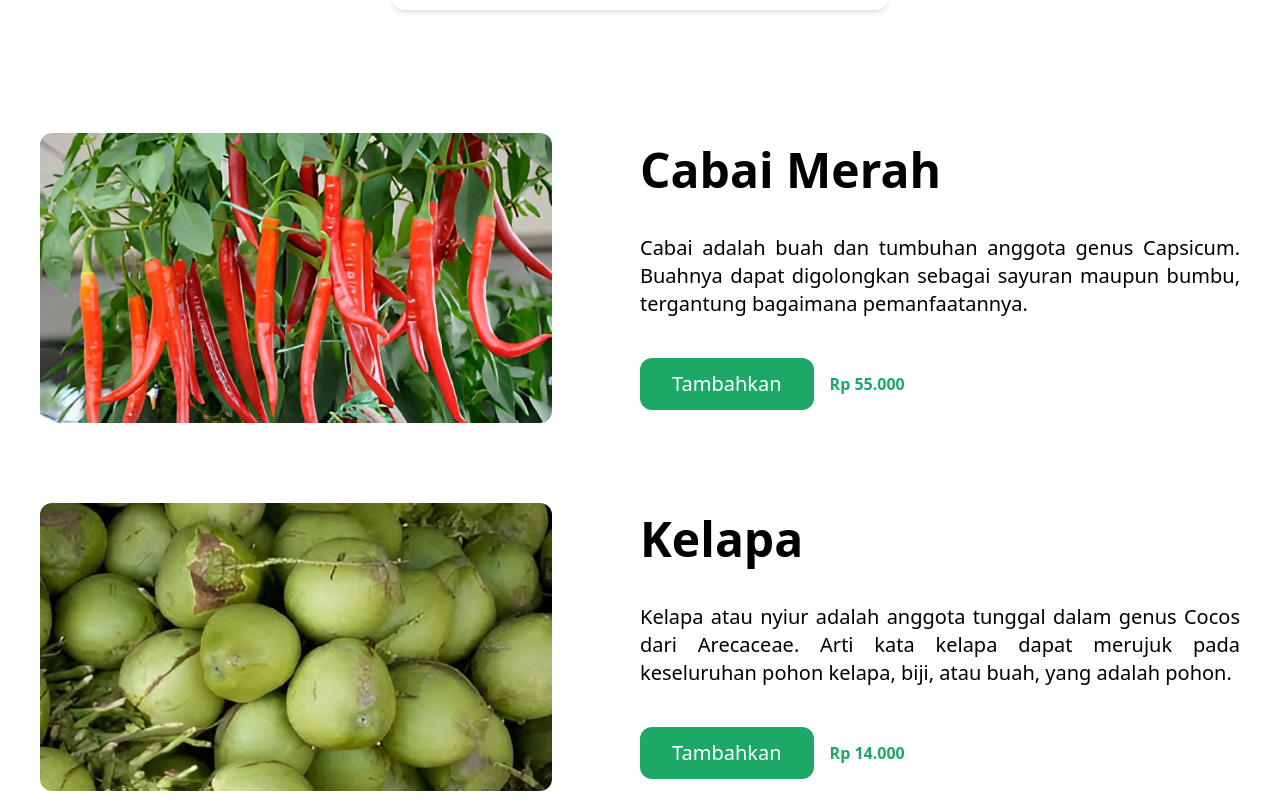
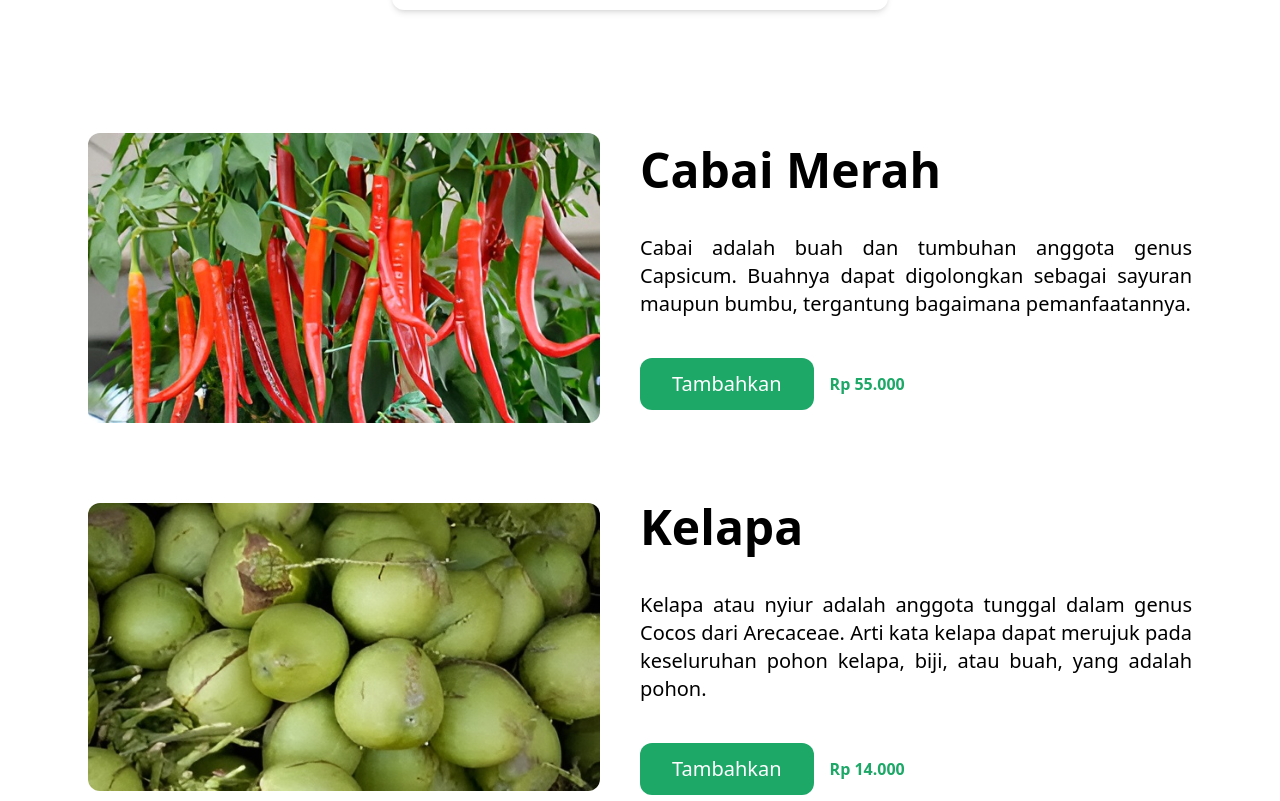
Before and after one commit to anggaraptra/wonderfull-bali, a React (Vite) app: page /gianyar in a window 1280 px wide. Shown: the part 899-1700 px from the top of the page. Built offline with nearby package versions, Linux system fonts and the light colour scheme; the HTML template or start-up script is replaced by a standard one.

Commit message:
update: update padding

```diff
--- a/src/pages/AgricultureDetails/Gianyar.jsx
+++ b/src/pages/AgricultureDetails/Gianyar.jsx
@@ -16,7 +16,7 @@ export default function Gianyar() {
         <ShippingCard />
       </Section>
       <Section className="w-full p-10 pt-40 pb-28 dark:bg-gray-800 transition-all">
-        <div className="flex flex-col gap-16 md:gap-20 dark:text-white transition-all">
+        <div className="flex flex-col gap-16 md:gap-20 px-12 dark:text-white transition-all">
           <div className="flex flex-col gap-6 md:grid md:grid-cols-2 md:gap-0">
             <div className="max-w-lg">
               <img src="/img/agriculture/cabai_merah.jpg" alt="" className="h-auto max-w-full rounded-xl" />
--- a/src/pages/AgricultureDetails/Kintamani.jsx
+++ b/src/pages/AgricultureDetails/Kintamani.jsx
@@ -16,7 +16,7 @@ export default function Kintamani() {
         <ShippingCard />
       </Section>
       <Section className="w-full p-10 pt-40 pb-28 dark:bg-gray-800 transition-all">
-        <div className="flex flex-col gap-16 md:gap-20 dark:text-white transition-all">
+        <div className="flex flex-col gap-16 md:gap-20 px-12 dark:text-white transition-all">
           <div className="flex flex-col gap-6 md:grid md:grid-cols-2 md:gap-0">
             <div className="max-w-lg">
               <img src="/img/agriculture/jeruk_kintamani.jpg" alt="" className="h-auto max-w-full rounded-xl" />
--- a/src/pages/AgricultureDetails/Tabanan.jsx
+++ b/src/pages/AgricultureDetails/Tabanan.jsx
@@ -16,7 +16,7 @@ export default function Tabanan() {
         <ShippingCard />
       </Section>
       <Section className="w-full p-10 pt-40 pb-28 dark:bg-gray-800 transition-all">
-        <div className="flex flex-col gap-16 md:gap-20 dark:text-white transition-all">
+        <div className="flex flex-col gap-16 md:gap-20 px-12 dark:text-white transition-all">
           <div className="flex flex-col gap-6 md:grid md:grid-cols-2 md:gap-0">
             <div className="max-w-lg">
               <img src="/img/agriculture/beras.jpg" alt="" className="h-auto max-w-full rounded-xl" />
```
